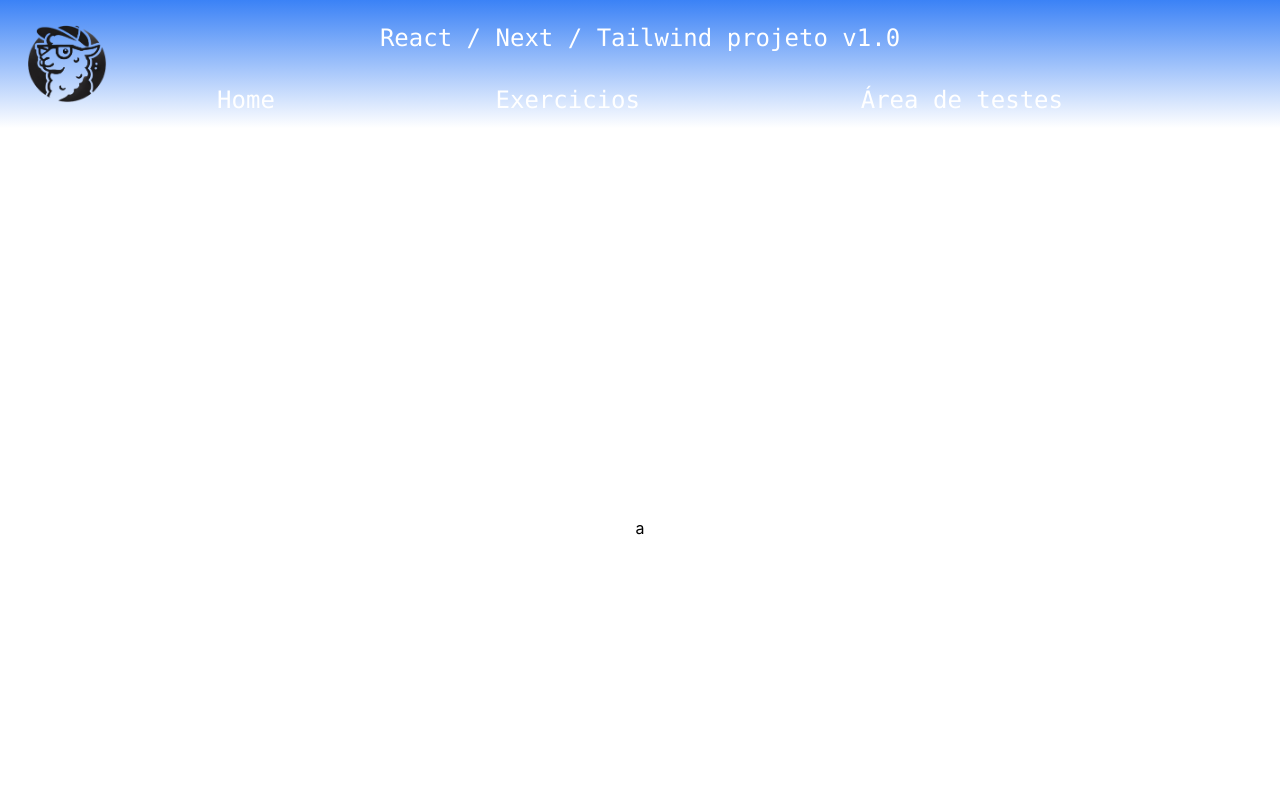
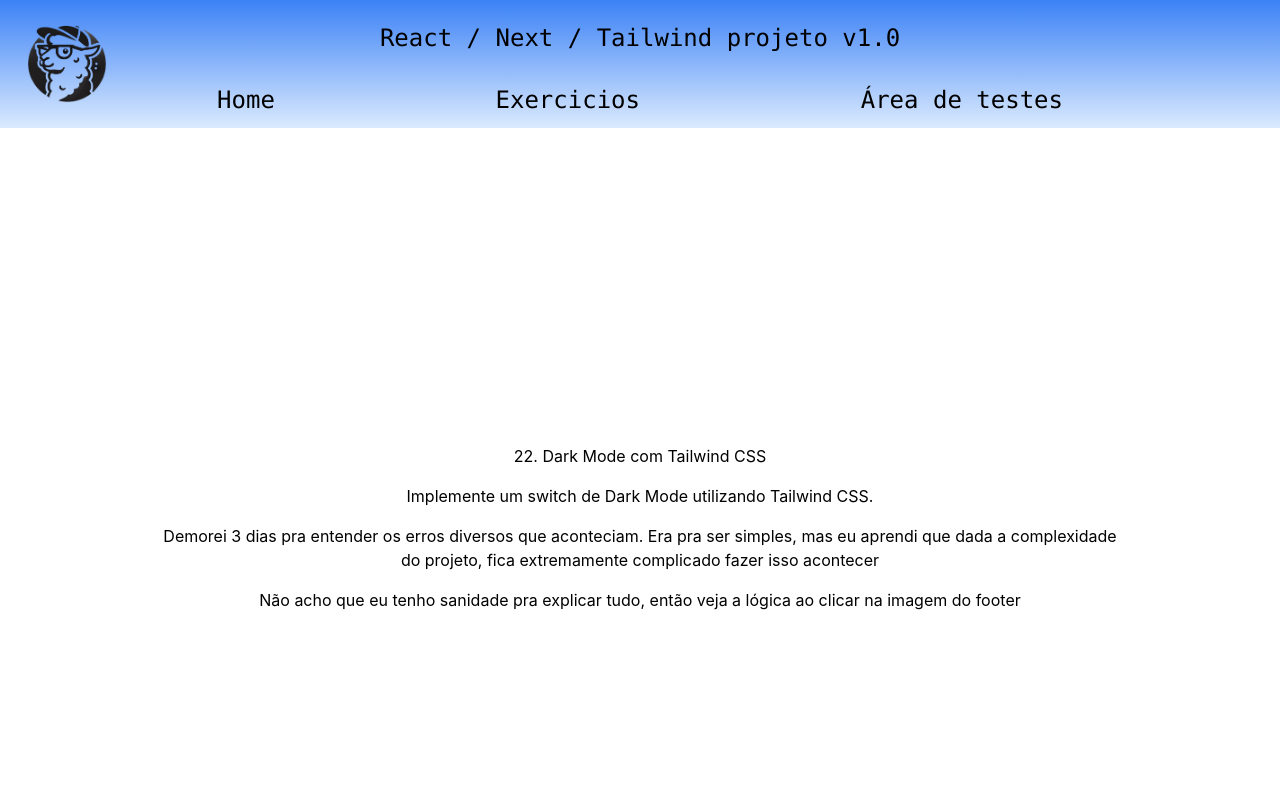
Before and after one commit to MattStela/next_50_exercicios, a Next.js app: page /exercicios/exercicio_22 in a window 1280 px wide. Shown: the top 800 px of the page. Built offline with nearby package versions, Linux system fonts and the light colour scheme.

Commit message:
Feito o exercício 22 e resolvidos todos os problemas até o momento

```diff
--- a/src/app/components/footer.js
+++ b/src/app/components/footer.js
@@ -4,7 +4,7 @@ export default function Footer({ onClick, darkMode }) {
   return (
     <div
       className={`bg-gradient-to-t ${
-        darkMode ? "from-blue-500 to-blue-950" : "from-blue-500 to-white"
+        darkMode ? "from-blue-500 to-blue-950" : "from-blue-500 to-blue-100"
       } text-white font-mono`}
     >
       <div className="flex space-x-4 flex-row items-center justify-center">
--- a/src/app/components/header.js
+++ b/src/app/components/header.js
@@ -14,8 +14,8 @@ export default function Header({ darkMode }) {
   return (
     <header
       className={`flex flex-row font-mono bg-gradient-to-b ${
-        darkMode ? "from-blue-500 to-blue-950" : "from-blue-500 to-white"
-      } text-white`}
+        darkMode ? "from-blue-500 to-blue-950 text-white" : "from-blue-500 to-blue-100 text-black"
+      } `}
     >
       <div className="relative w-32 h-32 flex justify-end items-center">
         <a
--- a/src/app/exercicios/exercicio_22/page.js
+++ b/src/app/exercicios/exercicio_22/page.js
@@ -4,7 +4,11 @@ export default function Home() {
   return (
     <div className="flex flex-col justify-center text-center items-center min-h-screen break-all">
       <div className="w-3/4 mt-10 mb-10 space-y-4">
-       a
+      <title>Exercício 22</title>
+      <h1>22. Dark Mode com Tailwind CSS</h1>
+      <h2>Implemente um switch de Dark Mode utilizando Tailwind CSS.</h2>
+       <p>Demorei 3 dias pra entender os erros diversos que aconteciam. Era pra ser simples, mas eu aprendi que dada a complexidade do projeto, fica extremamente complicado fazer isso acontecer</p>
+      <p>Não acho que eu tenho sanidade pra explicar tudo, então veja a lógica ao clicar na imagem do footer</p>
       </div>
     </div>
   );
--- a/src/app/layout.js
+++ b/src/app/layout.js
@@ -18,13 +18,13 @@ const geistMono = Geist_Mono({
 });
 
 export default function RootLayout({ children }) {
-  const [darkMode, setDarkMode] = useState(() => {
-    if (typeof window !== 'undefined') {
-      return localStorage.getItem('darkMode') === 'true';
-    }
-    return false;
-  });
+  const [darkMode, setDarkMode] = useState(false);
   const footerRef = useRef(null);
+
+  useEffect(() => {
+    const storedDarkMode = localStorage.getItem('darkMode') === 'true';
+    setDarkMode(storedDarkMode);
+  }, []);
 
   useEffect(() => {
     if (darkMode) {
@@ -33,11 +33,6 @@ export default function RootLayout({ children }) {
       document.documentElement.classList.remove('dark');
     }
   }, [darkMode]);
-
-  useEffect(() => {
-    const storedDarkMode = localStorage.getItem('darkMode') === 'true';
-    setDarkMode(storedDarkMode);
-  }, []);
 
   const toggleDarkMode = (event) => {
     event.preventDefault();
```
